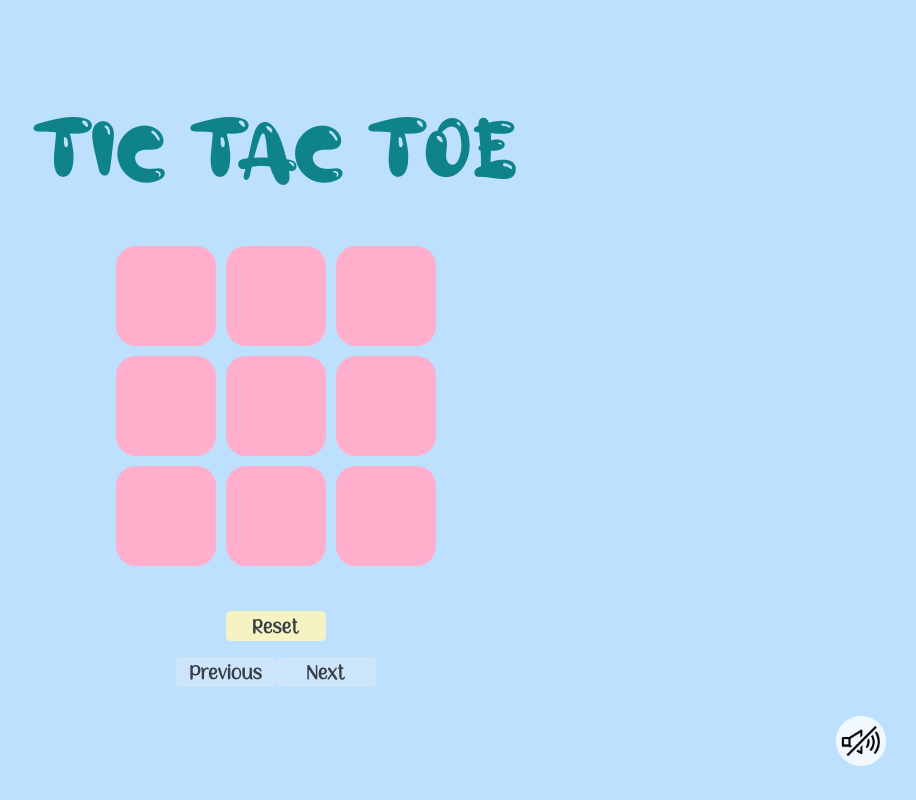
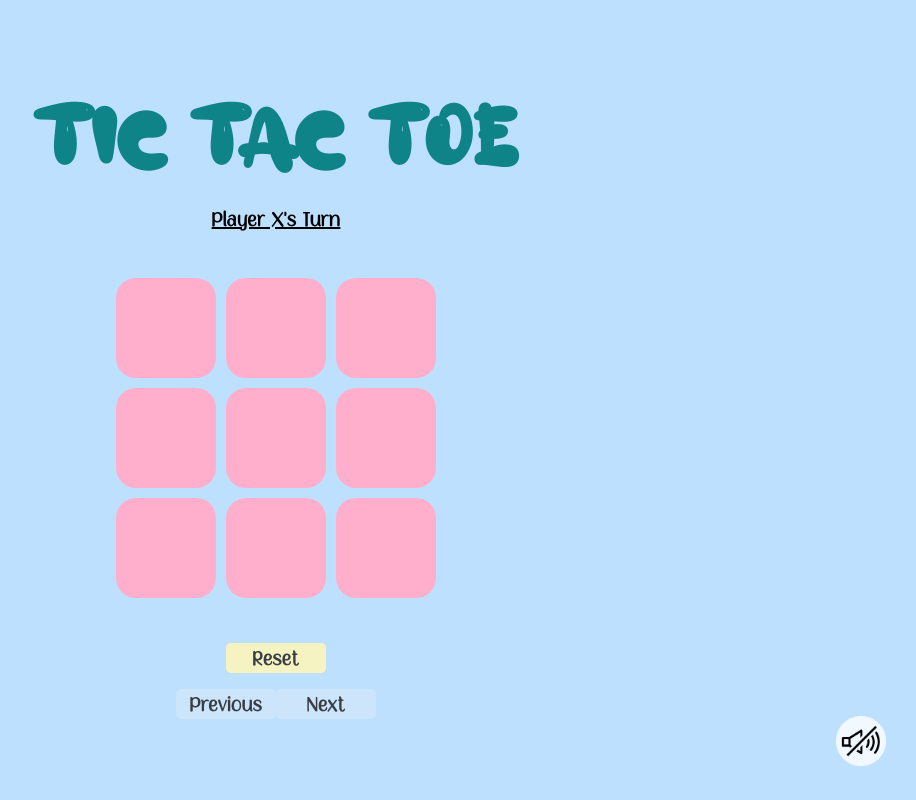
Before and after one commit to iannnna/tictactoe, a plain HTML site: page index.html in a window 1280 px wide. Both pictures are taken after a click on the button "Play Now". Shown: the whole page, without its empty margins (364-1280 px from the left). Drawn offline with Linux system fonts and the light colour scheme.

Commit message:
playerTurnIndicator

```diff
--- a/index.html
+++ b/index.html
@@ -22,8 +22,9 @@
 
         <div id="game" hidden>
             <div id="game-container">
-                <div id="title" class="game-title">
-                    TIC TAC TOE
+                <div id="title">
+                    <h1 class="game-title">TIC TAC TOE</h1>
+                    <p id="playerTurn"></p>
                 </div>
 
                 <div id="tic-tac-toe-board">
--- a/script.js
+++ b/script.js
@@ -5,6 +5,7 @@ const winAudio = document.getElementById("winAudio");
 const gameOver = document.getElementById("gameOver");
 const clickAudio = document.getElementById("clickAudio");
 
+if (icon) {
   icon.onclick = function () {
     if (backgroundAudio.paused) {
       backgroundAudio.play();
@@ -15,16 +16,25 @@ icon.onclick = function () {
     }
     clickAudio.play();
   };
+}
 
 const intro = document.getElementById("intro");
 const game = document.getElementById("game");
 const playButton = document.getElementById("play");
 
 playButton.addEventListener("click", startGame);
+
 function startGame() {
   intro.style.display = "none";
   game.removeAttribute("hidden");
+  document.getElementById(
+    "playerTurn"
+  ).innerText = `Player ${currentPlayer}'s Turn`;
+
+  document.addEventListener("click", function () {
     clickAudio.play();
+  });
+  moveAudio.play();
 }
 
 let board = [
@@ -49,9 +59,13 @@ function makeMove(row, col) {
     checkWin();
     gameMoves.push({ row, col, player: currentPlayer });
     currentPlayer = currentPlayer === "X" ? "O" : "X";
+    document.getElementById(
+      "playerTurn"
+    ).innerText = `Player ${currentPlayer}'s Turn`;
     moveAudio.play();
   }
 }
+
 function checkWin() {
   const winningCombinations = [
     [
@@ -109,6 +123,7 @@ function checkWin() {
       document.getElementById("myModal").style.display = "flex";
       document.getElementById("myModal").style.justifyContent = "center";
       document.getElementById("myModal").style.alignItems = "center";
+      document.getElementById("playerTurn").style.display = "none";
       return;
     }
   }
@@ -143,7 +158,13 @@ function resetGame() {
   document.getElementById("reviewButtons").style.display = "none";
   gameMoves = [];
   undoneMoves = [];
+  document.getElementById(
+    "playerTurn"
+  ).innerText = `Player ${currentPlayer}'s turn`;
+  document.getElementById("playerTurn").style.display = "block";
+  document.addEventListener("click", function () {
     clickAudio.play();
+  });
 }
 
 function restartGame() {
--- a/style.css
+++ b/style.css
@@ -63,7 +63,17 @@ body {
 .game-title {
     font-size: 5rem;
     font-family: 'title-font', sans-serif;
-    color: var(--font)
+    color: var(--font);
+    margin: 20px;
+}
+
+#playerTurn {
+    font-size: 20px;
+    text-align: center;
+    font-family: 'button', sans-serif;
+    text-decoration: underline;
+    margin: 0;
+
 }
 
 #tic-tac-toe-board {
```
Lines whose indentation alone changed are shown as unchanged.
